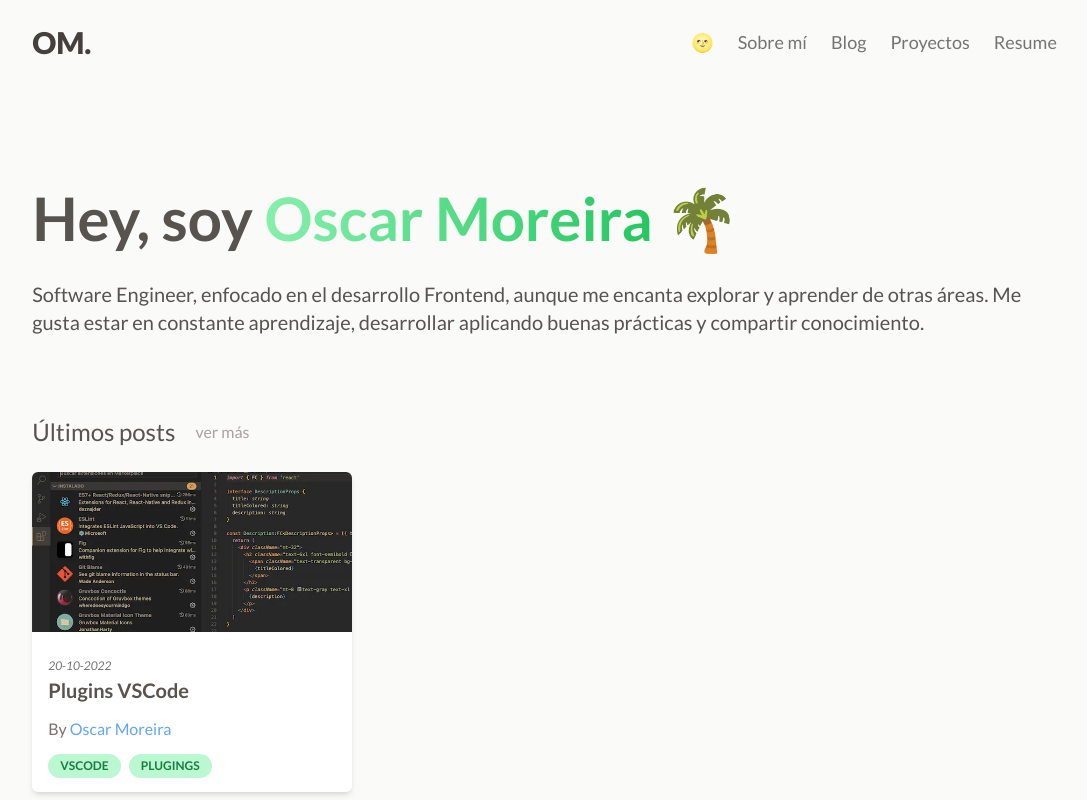
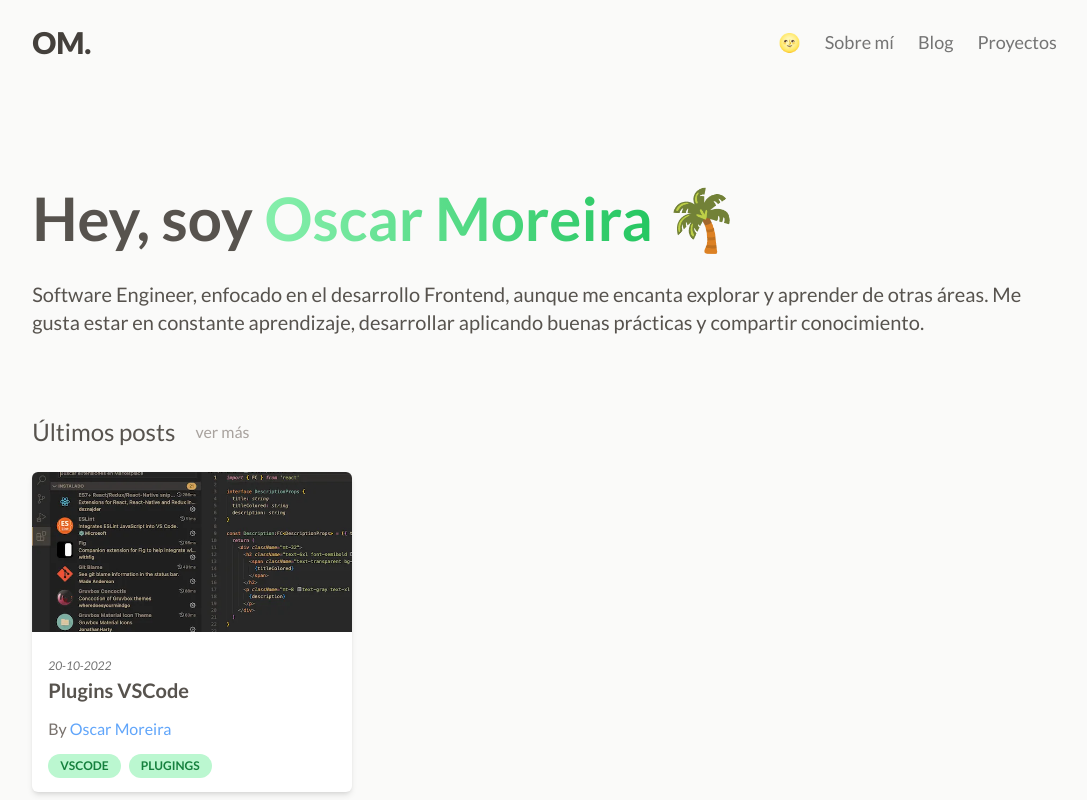
Before and after one commit to omorest/oscarmoreira.dev, a Next.js app: page / in a window 1280 px wide. Shown: the top 800 px of the page, without its empty margins (88-1175 px from the left). Built offline with nearby package versions, Linux system fonts and the light colour scheme.

Commit message:
header remove resume

```diff
--- a/components/Header.tsx
+++ b/components/Header.tsx
@@ -16,7 +16,7 @@
         <li className="hover:text-stone-800 dark:hover:text-white"><Link href="/about">Sobre mí</Link></li>
         <li className="hover:text-stone-800 dark:hover:text-white"><Link href="/blog"> Blog</Link></li>
         <li className="hover:text-stone-800 dark:hover:text-white"><Link href="/projects"> Proyectos</Link></li>
-        <li className="hover:text-stone-800 dark:hover:text-white"><Link href="/resume">Resume</Link></li>
+        {/* <li className="hover:text-stone-800 dark:hover:text-white"><Link href="/resume">Resume</Link></li> */}
       </ul>
     </div>
   )
```
